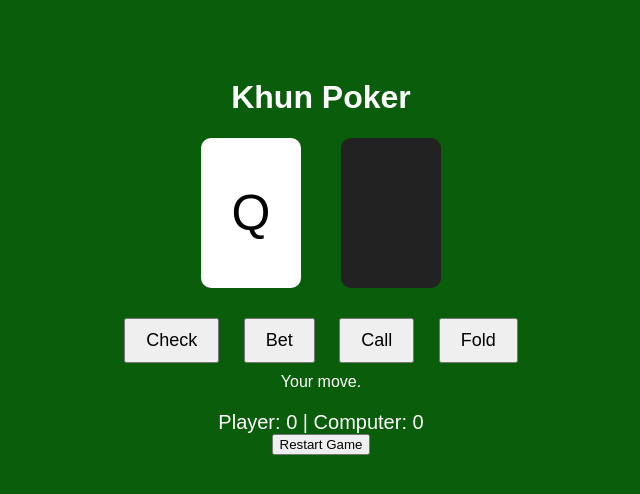
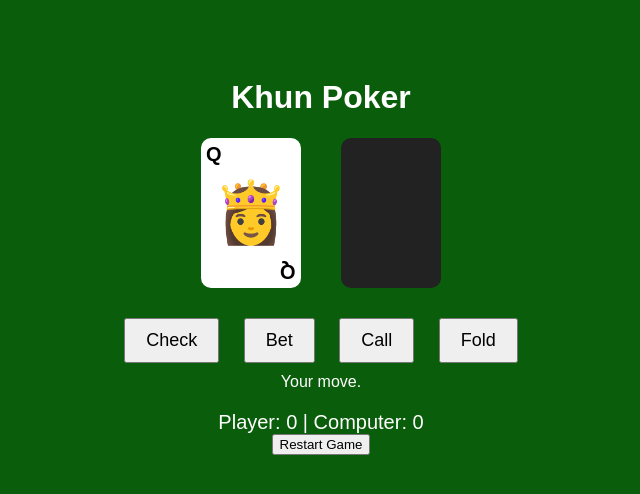
Before and after one commit to elephantpanda/Khun-Poker, a plain HTML site: page index.html in a window 1280 px wide. Shown: the whole page, without its empty margins (319-959 px from the left). Drawn offline with Linux system fonts and the light colour scheme.

Commit message:
Improve card rendering and HTML updates
Refactor card rendering logic and update HTML structure

```diff
--- a/index.html
+++ b/index.html
@@ -29,6 +29,7 @@
     margin: 0 20px;
     border-radius: 10px;
     cursor: pointer;
+    position: relative;
   }
   .card.back {
     background-color: #222;
@@ -44,14 +45,32 @@
     margin-top: 20px;
     font-size: 20px;
   }
+  .pip {
+    position: absolute;
+    font-weight: bold;
+  }
+  .top-left {
+    top: 5px;
+    left: 5px;
+    font-size: 20px;
+  }
+  .bottom-right {
+    bottom: 5px;
+    right: 5px;
+    font-size: 20px;
+    transform: rotate(180deg);
+  }
+  .center-face {
+    font-size: 60px;
+  }
 </style>
 </head>
 <body>
 
 <h1>Khun Poker</h1>
 <div class="cards">
-  <div id="human-card" class="card">?</div>
-  <div id="computer-card" class="card back">?</div>
+  <div id="human-card" class="card"></div>
+  <div id="computer-card" class="card back"></div>
 </div>
 
 <div class="actions">
@@ -76,11 +95,11 @@ function startGame() {
   humanCard = cards[Math.floor(Math.random() * cards.length)];
   do {
     computerCard = cards[Math.floor(Math.random() * cards.length)];
-  } while (computerCard === humanCard); // prevent tie for simplicity
+  } while (computerCard === humanCard);
 
-  document.getElementById('human-card').textContent = humanCard;
-  document.getElementById('computer-card').textContent = '?';
-  document.getElementById('computer-card').classList.add('back');
+  renderCard(document.getElementById('human-card'), humanCard);
+  renderBack(document.getElementById('computer-card'));
+
   document.getElementById('message').textContent = 'Your move.';
 }
 
@@ -90,10 +109,38 @@ function cardValue(card) {
   if (card === 'K') return 13;
 }
 
+function renderCard(div, card) {
+  div.innerHTML = '';
+  div.classList.remove('back');
+  div.appendChild(createPip(card, 'top-left'));
+  div.appendChild(createPip(card, 'bottom-right'));
+  div.appendChild(createCenterFace(card));
+}
+
+function renderBack(div) {
+  div.innerHTML = '?';
+  div.classList.add('back');
+}
+
+function createPip(card, cls) {
+  const span = document.createElement('span');
+  span.className = 'pip ' + cls;
+  span.textContent = card;
+  return span;
+}
+
+function createCenterFace(card) {
+  const span = document.createElement('span');
+  span.className = 'center-face';
+  if(card === 'J') span.textContent = '🤴';
+  if(card === 'Q') span.textContent = '👸';
+  if(card === 'K') span.textContent = '🤴';
+  return span;
+}
+
 function computerDecision(playerActionFirst) {
-  // Nash equilibrium strategy for Player 2
   const rand = Math.random();
-  if (computerCard === 'K') return playerActionFirst === 'check' ? 'check' : 'call'; // always strong
+  if (computerCard === 'K') return playerActionFirst === 'check' ? 'check' : 'call';
   if (computerCard === 'Q') {
     if (playerActionFirst === 'check') return 'check';
     else return rand < 1/3 ? 'call' : 'fold';
@@ -123,8 +170,7 @@ function playerAction(action) {
   }
 
   if(revealCards) {
-    document.getElementById('computer-card').textContent = computerCard;
-    document.getElementById('computer-card').classList.remove('back');
+    renderCard(document.getElementById('computer-card'), computerCard);
 
     let humanVal = cardValue(humanCard);
     let compVal = cardValue(computerCard);
```
